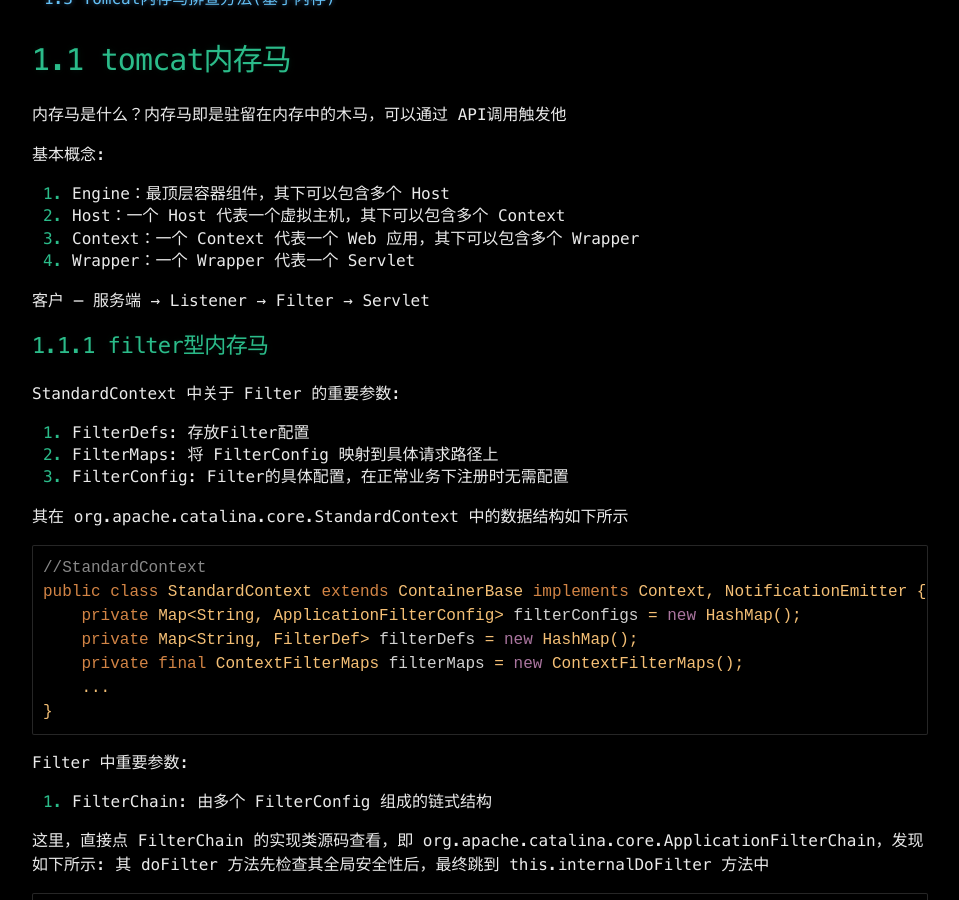
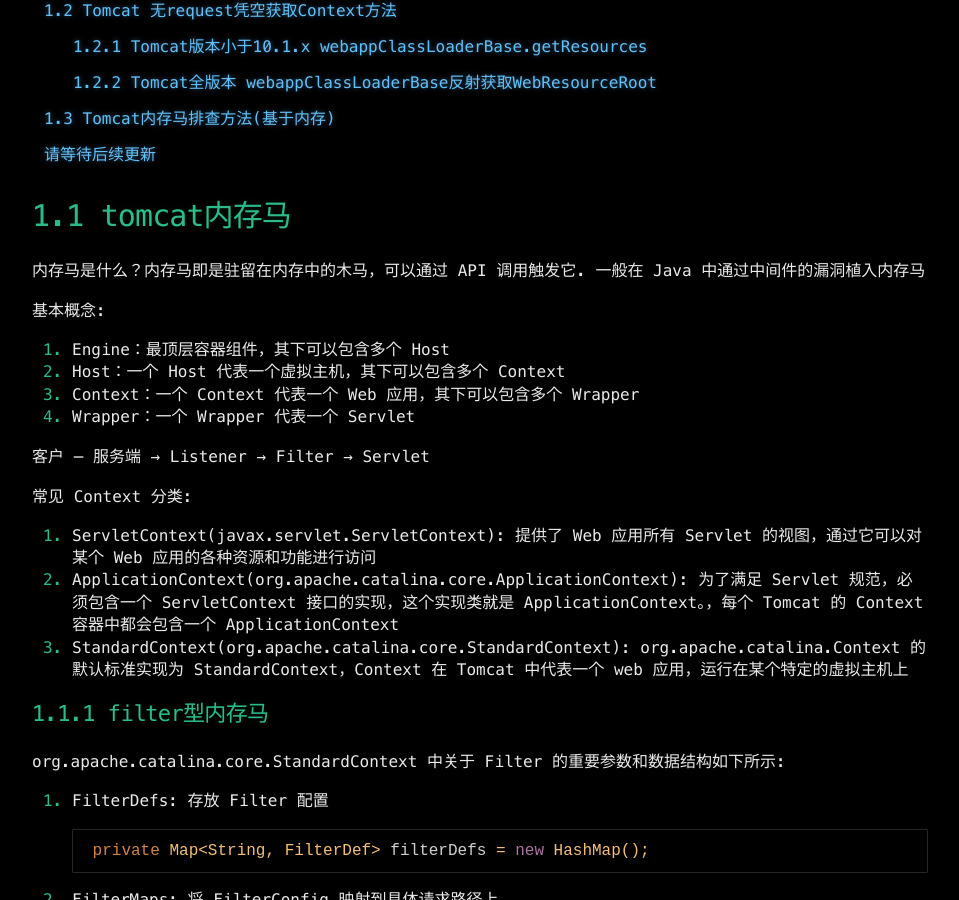
Before and after one commit to Leeyangee/leeyangee.github.io, a Jekyll site: the page built from _posts/2024-05-16-Java内存马教程目录 - 长期更新.md, in a window 1280 px wide and 900 px high, scrolled down 887 px. Shown: the whole window, without its empty margins (160-1119 px from the left). Built offline with Jekyll 4.4.1, drawn with Linux system fonts in a browser that asks for light colours; some web fonts are replaced; some of the changed text lies outside the part shown.

Commit message:
Update 2024-05-16-Java内存马教程目录 - 长期更新.md

````diff
--- a/_posts/2024-05-16-Java内存马教程目录 - 长期更新.md
+++ b/_posts/2024-05-16-Java内存马教程目录 - 长期更新.md
@@ -2,6 +2,10 @@
 title: Java内存马/动态注册个人教程 - 长文/长期更新
 published: true
 ---
+
+Tomcat内存马（Tomcat Memory Shell）是一种利用Apache Tomcat服务器的漏洞，将恶意代码注入Tomcat进程的内存中的攻击技术
+
+本篇文章为笔者自己的教程分享目录，带有注释的程序源代码片段、笔者个人思考内容均遵守 CC 4.0 协议
 
 | 目录跳转: |
 |--------|
@@ -13,10 +17,12 @@
 | [&nbsp;&nbsp;&nbsp;1.2.1 Tomcat版本小于10.1.x webappClassLoaderBase.getResources ](#121-tomcat版本小于101x-webappclassloaderbasegetresources) |
 | [&nbsp;&nbsp;&nbsp;1.2.2 Tomcat全版本 webappClassLoaderBase反射获取WebResourceRoot](#122-tomcat全版本-webappclassloaderbase反射获取webresourceroot) |
 | [1.3 Tomcat内存马排查方法(基于内存)](#13-tomcat内存马排查方法) |
+| [请等待后续更新](#请等待后续更新) |
+
 
 # [](#header-31)1.1 tomcat内存马
 
-内存马是什么？内存马即是驻留在内存中的木马，可以通过 API调用触发他
+内存马是什么？内存马即是驻留在内存中的木马，可以通过 API 调用触发它. 一般在 Java 中通过中间件的漏洞植入内存马
 
 基本概念:
 1. Engine：最顶层容器组件，其下可以包含多个 Host
@@ -26,30 +32,33 @@
 
 客户 -- 服务端 → Listener → Filter → Servlet
 
+常见 Context 分类:
+1. ServletContext(javax.servlet.ServletContext): 提供了 Web 应用所有 Servlet 的视图，通过它可以对某个 Web 应用的各种资源和功能进行访问
+2. ApplicationContext(org.apache.catalina.core.ApplicationContext): 为了满足 Servlet 规范，必须包含一个 ServletContext 接口的实现，这个实现类就是 ApplicationContext。，每个 Tomcat 的 Context 容器中都会包含一个 ApplicationContext
+3. StandardContext(org.apache.catalina.core.StandardContext): org.apache.catalina.Context 的默认标准实现为 StandardContext，Context 在 Tomcat 中代表一个 web 应用，运行在某个特定的虚拟主机上
+
 ## [](#header-31)1.1.1 filter型内存马
 
-StandardContext 中关于 Filter 的重要参数:
+org.apache.catalina.core.StandardContext 中关于 Filter 的重要参数和数据结构如下所示:
 
-1. FilterDefs: 存放Filter配置
+1. FilterDefs: 存放 Filter 配置
+    ```java
+    private Map<String, FilterDef> filterDefs = new HashMap();
+    ```
 2. FilterMaps: 将 FilterConfig 映射到具体请求路径上
+    ```java
+    private Map<String, ApplicationFilterConfig> filterConfigs = new HashMap();
+    ```
 3. FilterConfig: Filter的具体配置，在正常业务下注册时无需配置
-
-其在 org.apache.catalina.core.StandardContext 中的数据结构如下所示
-```java
-//StandardContext
-public class StandardContext extends ContainerBase implements Context, NotificationEmitter {
-    private Map<String, ApplicationFilterConfig> filterConfigs = new HashMap();
-    private Map<String, FilterDef> filterDefs = new HashMap();
+    ```java
     private final ContextFilterMaps filterMaps = new ContextFilterMaps();
-    ...
-}
-```
+    ```
 
 Filter 中重要参数:
 
-1. FilterChain: 由多个 FilterConfig 组成的链式结构
+1. FilterChain: 由多个包含 FilterConfig 组成的链式结构
 
-这里，直接点 FilterChain 的实现类源码查看，即 org.apache.catalina.core.ApplicationFilterChain，发现如下所示: 其 doFilter 方法先检查其全局安全性后，最终跳到 this.internalDoFilter 方法中
+这里，直接进入 FilterChain 的实现类即 catalina.core.ApplicationFilterChain 查看源码，发现如下所示: 其 doFilter 方法先检查其全局安全性后，最终跳到 this.internalDoFilter 方法中
 ```java
 public final class ApplicationFilterChain implements FilterChain {
 
@@ -75,7 +84,7 @@
     }
 }
 ```
-而 internalDoFilter 方法的详细分析如下所示，我们发现了在每次 doFilter 触发时，其本质上就是取出 filters 中的 ApplicationFilterConfig[] 然后进行逐个轮转，代码分析如下注释所示
+而 internalDoFilter 方法的详细分析如下所示，我们发现了在每次 doFilter 被用户/系统定义的 Filter 触发时，其本质上就是逐次取出 filters 中的后一个 ApplicationFilterConfig 进行轮转，代码分析如下注释所示
 ```java
 public final class ApplicationFilterChain implements FilterChain {
 
````
Also changed, not shown: other parts of _posts/2024-05-16-Java内存马教程目录 - 长期更新.md (+1 -1 lines).
